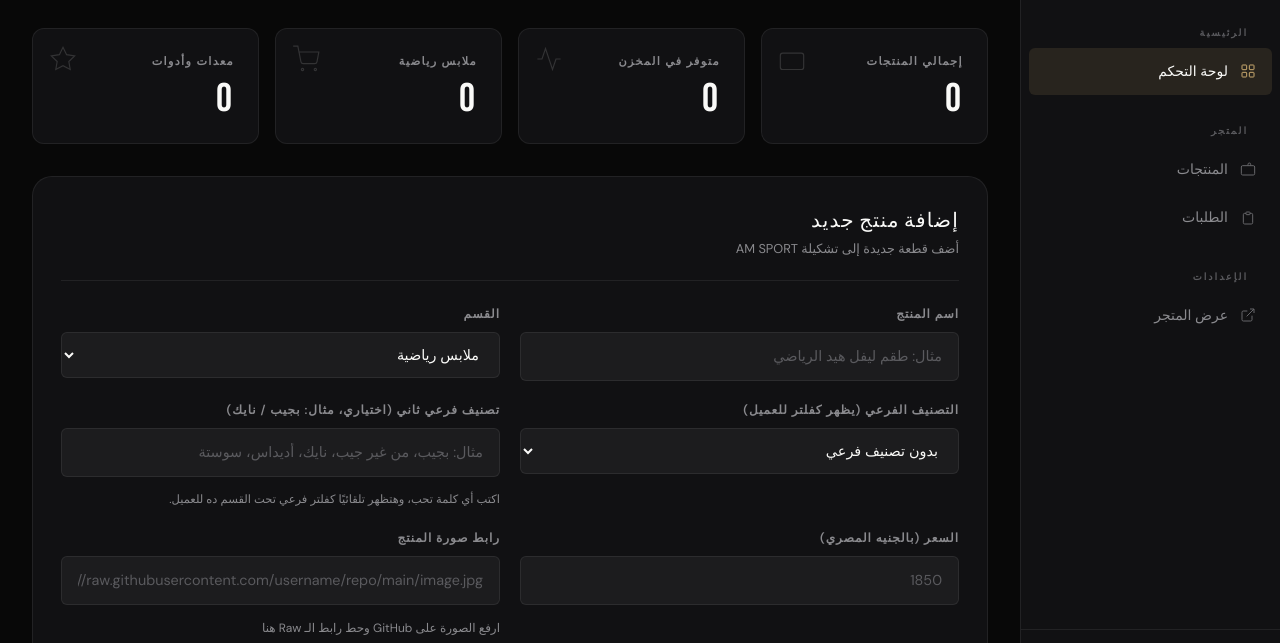
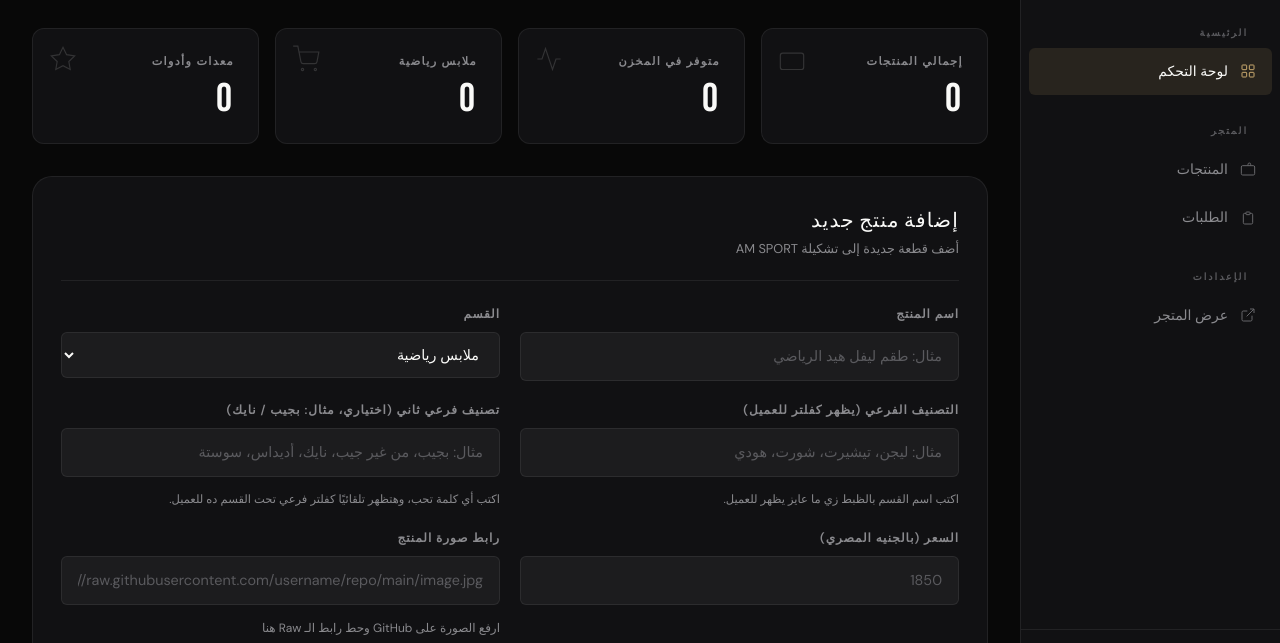
Before and after one commit to mndootiger-cyber/itgirl-pilates, a plain HTML site: page frontend/admin.html in a window 1280 px wide. Shown: the part 92-735 px from the top of the page. Drawn offline with Linux system fonts and the light colour scheme; no server answers; sample sign-in values are in the browser's storage; a web font is replaced by a local one.

Commit message:
Make subcategory free text

```diff
--- a/backend/models/Product.js
+++ b/backend/models/Product.js
@@ -33,7 +33,7 @@ const productSchema = new mongoose.Schema({
     subcategory: {
         type: String,
         default: '',
-        enum: ['', 'tshirt', 'shorts', 'hoodie', 'pants', 'tank', 'jacket', 'bra', 'leggings', 'longsleeve'],
+        trim: true,
     },
     styleTag: {
         type: String,
--- a/frontend/admin.html
+++ b/frontend/admin.html
@@ -123,18 +123,10 @@
             </div>
             <div class="form-group">
               <label class="form-label">التصنيف الفرعي (يظهر كفلتر للعميل)</label>
-              <select id="subcategory" class="form-select">
-                <option value="">بدون تصنيف فرعي</option>
-                <option value="pants">بناطيل</option>
-                <option value="leggings">ليغنز</option>
-                <option value="tshirt">تيشيرتات</option>
-                <option value="tank">تانك توب</option>
-                <option value="bra">سبورت براه</option>
-                <option value="shorts">شورتات</option>
-                <option value="hoodie">هودي</option>
-                <option value="jacket">جاكيتات</option>
-                <option value="longsleeve">كم طويل</option>
-              </select>
+              <input type="text" id="subcategory" class="form-input" placeholder="مثال: ليجن، تيشيرت، شورت، هودي">
+              <div style="font-size:0.72rem;color:var(--dim);margin-top:0.35rem">
+                اكتب اسم القسم بالظبط زي ما عايز يظهر للعميل.
+              </div>
             </div>
             <div class="form-group">
               <label class="form-label">تصنيف فرعي ثاني (اختياري، مثال: بجيب / نايك)</label>
```
